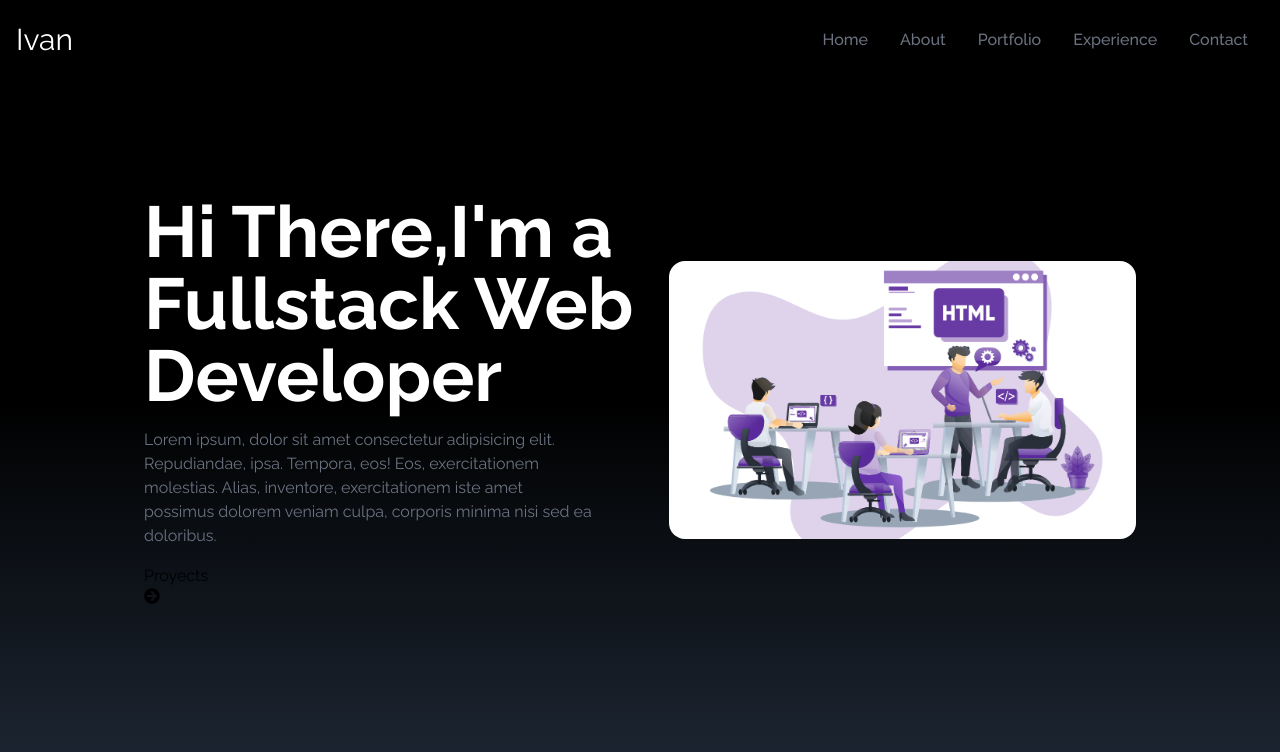
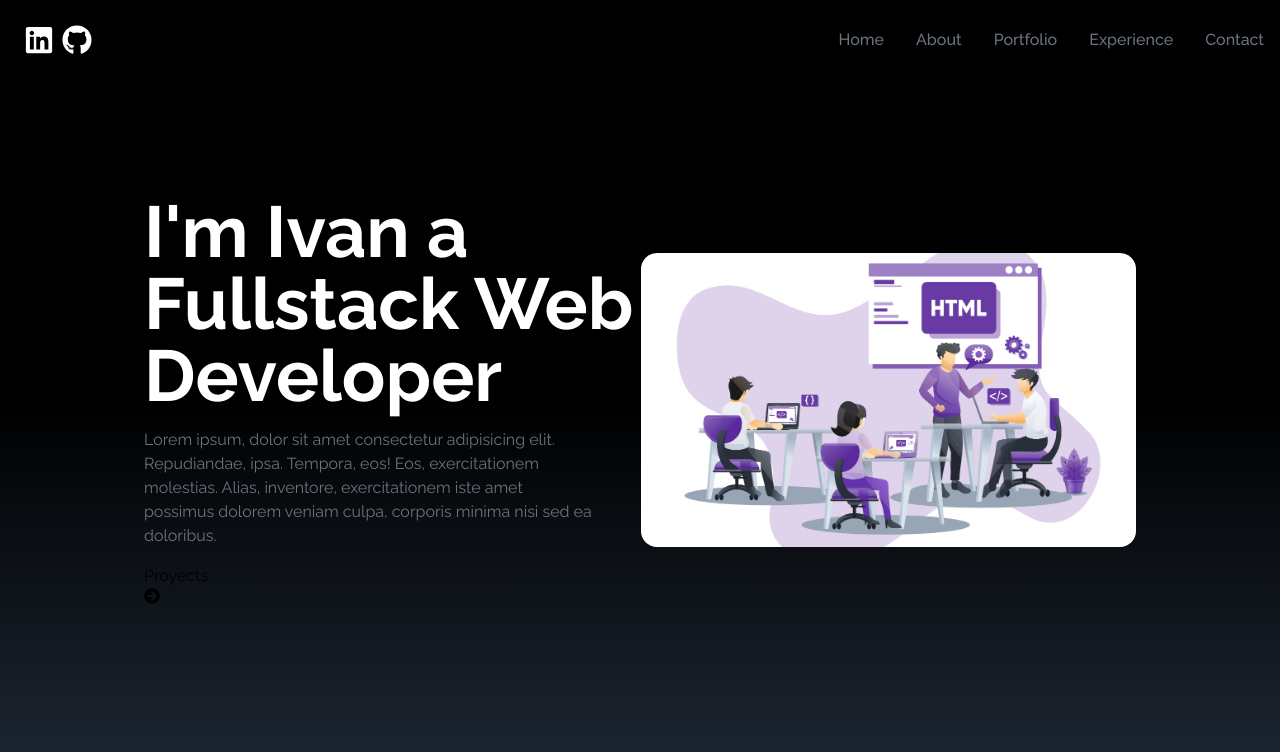
Before and after one commit to pyvan23/Portfolio-js, a React (Create React App) app: page / in a window 1280 px wide. Shown: the top 752 px of the page. Built offline with nearby package versions, Linux system fonts and the light colour scheme.

Commit message:
navbar socialMedia

```diff
--- a/src/App.js
+++ b/src/App.js
@@ -7,6 +7,7 @@ function App() {
     <div>
       <NavBar />
       <Home />
+
       <LinkSocial />
     </div>
   );
--- a/src/components/Home.jsx
+++ b/src/components/Home.jsx
@@ -11,7 +11,7 @@ export const Home = () => {
       <div className="max-w-screen-lg mx-auto flex flex-col items-center justify-center h-full px-4 md:flex-row">
         <div className="flex flex-col justify-center h-full">
           <h2 className="text-4xl sm:text-7xl font-bold text-white">
-            Hi There,I'm a Fullstack Web Developer
+         I'm Ivan a Fullstack Web Developer
           </h2>
           <p className="text-gray-500 py-4 max-w-md">
             Lorem ipsum, dolor sit amet consectetur adipisicing elit.
--- a/src/components/LinkSocial.jsx
+++ b/src/components/LinkSocial.jsx
@@ -5,16 +5,8 @@ import { BsFillPersonLinesFill } from "react-icons/bs";
 
 export const LinkSocial = () => {
   return (
-    <div className="flex-col top-[35%] left-0 fixed">
-      <ul>
-        <li>
-          <a href="">
-            <>
-              Linkedin <FaLinkedin />
-            </>
-          </a>
-        </li>
-      </ul>
-    </div>
+    <div></div>
+
+
   );
 };
--- a/src/components/NavBar.jsx
+++ b/src/components/NavBar.jsx
@@ -1,6 +1,7 @@
 import React from "react";
 import { useState } from "react";
 import { FaTimes, FaBars } from "react-icons/fa";
+import { FaLinkedin, FaGithub } from "react-icons/fa";
 
 export const NavBar = () => {
   const [nav, setNav] = useState(false);
@@ -28,9 +29,20 @@ export const NavBar = () => {
   ];
 
   return (
-    <div className="flex justify-between items-center w-full h-20 text-white bg-black px-4 fixed">
+    <div className="flex justify-between items-center w-full h-20 text-white bg-black  fixed">
       <div>
-        <h1 className="text-3xl">Ivan</h1>
+      <ul className="flex flex-row px-4  ">
+        <li className="px-2 hover:scale-105 duration-200">
+          <a href="" className="flex justify-between items-center w-full text-white ">
+            <FaLinkedin size={30} />
+          </a>
+        </li>
+        <li className="hover:scale-105 duration-200">
+          <a href=""   className="flex  justify-between items-center w-full text-white ">
+            <FaGithub size={30} />
+          </a>
+        </li>
+      </ul>
       </div>
 
       <ul className="hidden md:flex">
```
